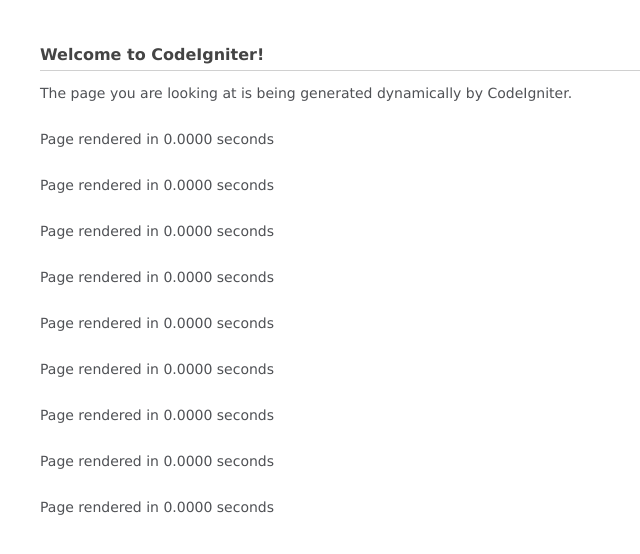
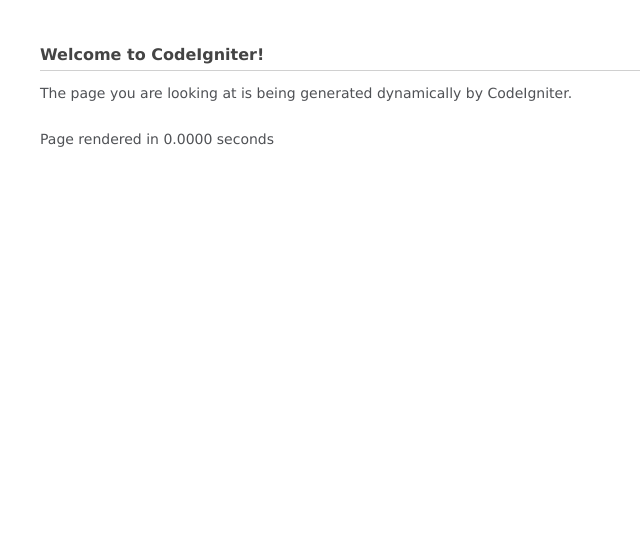
Before and after one commit to dhamma-dev/Entrepreneur, a CodeIgniter app: page / in a window 1280 px wide. Shown: the top 554 px of the page, without its empty margins (0-640 px from the left). Run offline with CodeIgniter, Linux system fonts and the light colour scheme.

Commit message:
Deleted some Shtuff in welcome_message.php.  closed #1

```diff
--- a/application/views/welcome_message.php
+++ b/application/views/welcome_message.php
@@ -50,14 +50,6 @@ code {
 <p>The page you are looking at is being generated dynamically by CodeIgniter.</p>
 
 <p><br />Page rendered in {elapsed_time} seconds</p>
-<p><br />Page rendered in {elapsed_time} seconds</p>
-<p><br />Page rendered in {elapsed_time} seconds</p>
-<p><br />Page rendered in {elapsed_time} seconds</p>
-<p><br />Page rendered in {elapsed_time} seconds</p>
-<p><br />Page rendered in {elapsed_time} seconds</p>
-<p><br />Page rendered in {elapsed_time} seconds</p>
-<p><br />Page rendered in {elapsed_time} seconds</p>
-<p><br />Page rendered in {elapsed_time} seconds</p>
 
 </body>
 </html>
```
